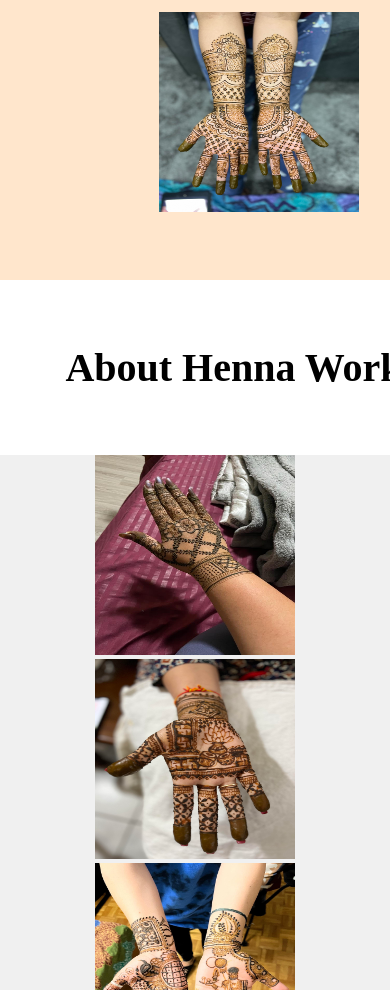
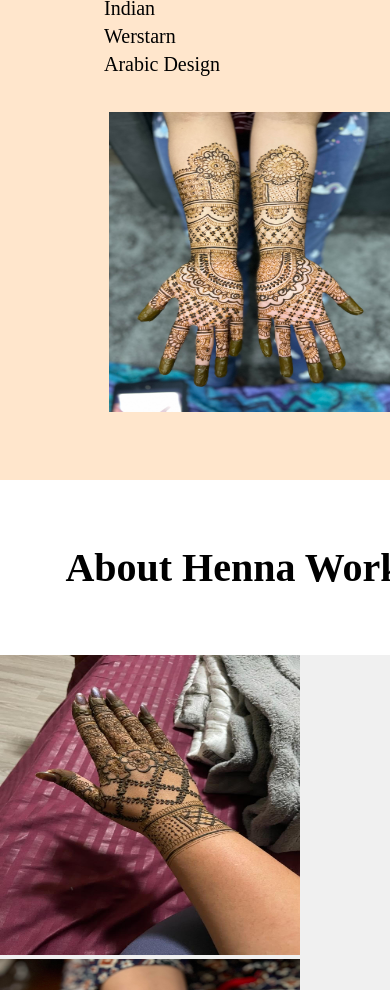
Before and after one commit to RutuMehndi/RutviMehndiProject, a plain HTML site: page index.html in a window 390 px wide. Shown: the part 1074-2064 px from the top of the page. Drawn offline with Linux system fonts and the light colour scheme.

Commit message:
Update index.html

```diff
--- a/index.html
+++ b/index.html
@@ -130,8 +130,8 @@ body {
         }
 
         img {
-            width: 200px;
-            height: 200px;
+            width: 300px;
+            height: 300px;
         }
         .footer {
             background-color: #ffe6cc; /* Dark header background */
@@ -401,7 +401,7 @@ body {
             </div>
     </div>
 
-<center>
+
 
     <div class="Card04">
 
@@ -419,7 +419,7 @@ body {
 
 
     </div>
-</center>
+
 
     <div class="footer">
         <h3 class="medium-text">Contact Us</h3>
```
